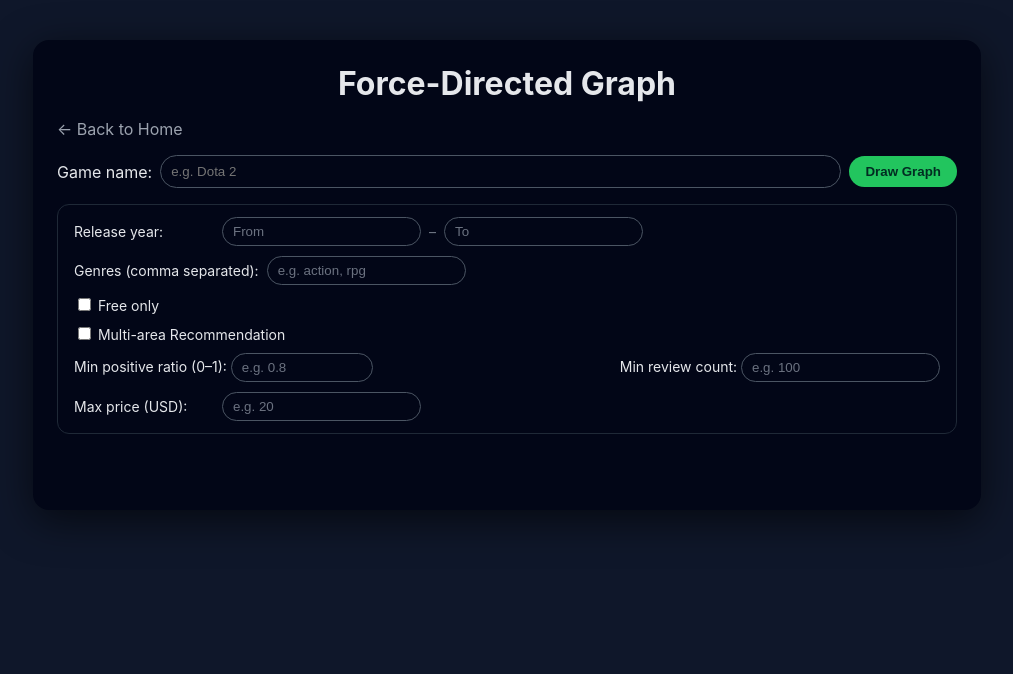
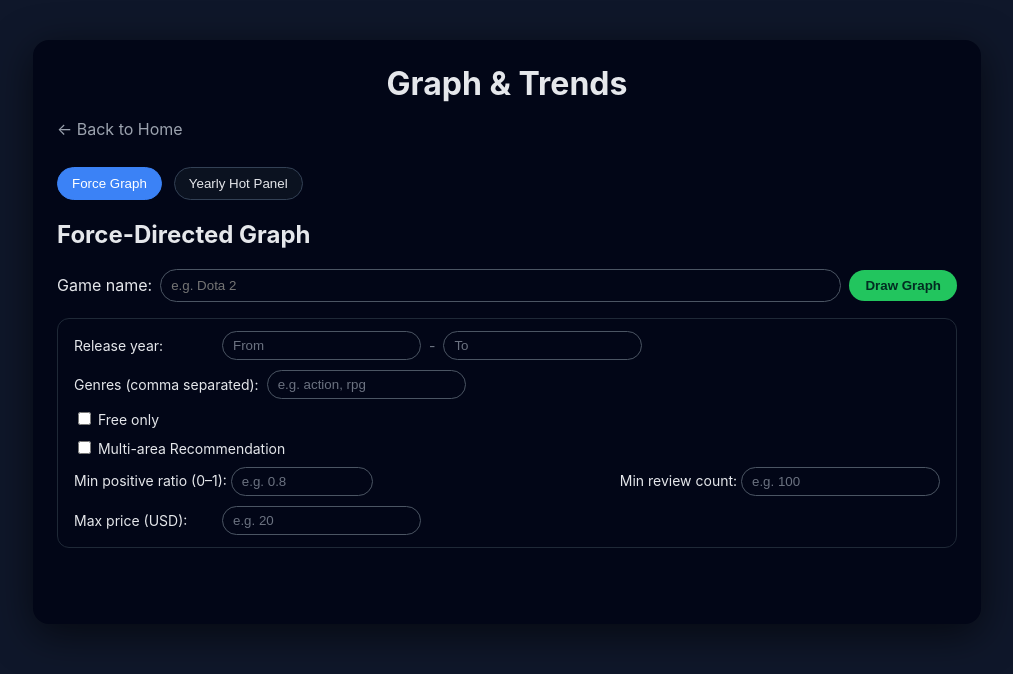
Before and after one commit to lvelf/SteamAI, a Flask app: page /graph in a window 1280 px wide. Shown: the part 86-760 px from the top of the page, without its empty margins (133-1146 px from the left). Run offline with Flask 3, Linux system fonts and the light colour scheme; parts of the project's set-up code (start-up, migrations or seed data) failed here and were passed over.

Commit message:
add yearly rating hot table and panel

```diff
--- a/Spark/spark_pipeline_apps.py
+++ b/Spark/spark_pipeline_apps.py
@@ -18,6 +18,7 @@ def create_spark(app_name="SteamAI-Spark"):
     )
 
     return spark
+
 
 # Clean application table
 def build_apps_table(spark, csv_base_dir, out_path):
@@ -93,6 +94,7 @@ def build_apps_table(spark, csv_base_dir, out_path):
     )
 
     # realease date
+
     apps = apps.withColumn(
         "release_year_str",
         regexp_extract(col("release_date"), r"(\\d{4})", 1)
@@ -104,6 +106,7 @@ def build_apps_table(spark, csv_base_dir, out_path):
     )
 
     apps = apps.drop("release_year_str")
+
 
     apps = apps.withColumn(
         "name_normalized",
--- a/Website/static/graph.js
+++ b/Website/static/graph.js
@@ -1,3 +1,4 @@
+// ======================= Graph: inputs & filters =======================
 const gInput = document.getElementById("game-input");
 const gBtn = document.getElementById("draw-btn");
 const gStatus = document.getElementById("status");
@@ -12,32 +13,242 @@ const minPosRatioInput = document.getElementById("min-positive-ratio");
 const minReviewCountInput = document.getElementById("min-review-count");
 const maxPriceInput = document.getElementById("max-price");
 
+// ======================= Tabs: Graph <-> Hot =======================
+const tabGraph = document.getElementById("tab-graph");
+const tabHot = document.getElementById("tab-hot");
+const graphPanel = document.getElementById("graph-panel");
+const hotPanel = document.getElementById("hot-panel");
 
-gBtn.addEventListener("click", async () => {
-  const name = gInput.value.trim();
-  if (!name) {
-    gStatus.textContent = "Please enter a game name.";
+function showGraph() {
+  tabGraph?.classList.add("active");
+  tabHot?.classList.remove("active");
+  graphPanel?.classList.remove("hidden");
+  hotPanel?.classList.add("hidden");
+}
+
+function showHot() {
+  tabHot?.classList.add("active");
+  tabGraph?.classList.remove("active");
+  hotPanel?.classList.remove("hidden");
+  graphPanel?.classList.add("hidden");
+}
+
+tabGraph?.addEventListener("click", showGraph);
+tabHot?.addEventListener("click", showHot);
+
+// ======================= Hot UI (front-end first: mock) =======================
+const hotYearInput = document.getElementById("hot-year");
+const hotBtn = document.getElementById("hot-btn");
+const hotStatus = document.getElementById("hot-status");
+const hotTable = document.getElementById("hot-table");
+const hotTbody = hotTable?.querySelector("tbody");
+
+(function initHotDefaultYear() {
+  if (!hotYearInput) return;
+  // default to last year
+  hotYearInput.value = String(new Date().getFullYear() - 1);
+})();
+
+function renderHotTable(rows) {
+  if (!hotTbody || !hotTable) return;
+  hotTbody.innerHTML = "";
+
+  rows.forEach((r, idx) => {
+    const pop =
+      typeof r.popularity === "number"
+        ? r.popularity.toFixed(3)
+        : (r.popularity ?? "");
+
+    const pr =
+      typeof r.positive_ratio === "number"
+        ? r.positive_ratio.toFixed(3)
+        : (r.positive_ratio ?? "");
+
+    const tr = document.createElement("tr");
+    tr.innerHTML = `
+      <td>${idx + 1}</td>
+      <td>${r.appid ?? ""}</td>
+      <td>${r.name ?? ""}</td>
+      <td>${pop}</td>
+      <td>${r.review_count ?? ""}</td>
+      <td>${pr}</td>
+    `;
+    hotTbody.appendChild(tr);
+  });
+
+  hotTable.classList.remove("hidden");
+}
+
+const hotChart = document.getElementById("hot-chart");
+
+function drawHotLineChart(rows) {
+  if (!hotChart) return;
+
+  hotChart.innerHTML = "";
+  hotChart.classList.remove("hidden");
+
+  // top10
+  const data = (rows || []).slice(0, 10).map((r, i) => ({
+    rank: i + 1,
+    popularity: Number(r.popularity ?? 0),
+    name: r.name ?? "",
+  }));
+
+  if (!data.length) {
+    hotChart.textContent = "No chart data.";
     return;
   }
 
-  gStatus.textContent = "Loading graph data...";
-  gContainer.innerHTML = "";
+  const width = 900;
+  const height = 320;
+  const margin = { top: 20, right: 20, bottom: 45, left: 60 };
+
+  const svg = d3.select(hotChart)
+    .append("svg")
+    .attr("width", width)
+    .attr("height", height);
+
+  const x = d3.scaleLinear()
+    .domain([1, d3.max(data, d => d.rank)])
+    .range([margin.left, width - margin.right]);
+
+  const y = d3.scaleLinear()
+    .domain([0, d3.max(data, d => d.popularity)]).nice()
+    .range([height - margin.bottom, margin.top]);
+
+  // axes
+  svg.append("g")
+    .attr("transform", `translate(0,${height - margin.bottom})`)
+    .call(d3.axisBottom(x).ticks(data.length).tickFormat(d3.format("d")));
+
+  svg.append("g")
+    .attr("transform", `translate(${margin.left},0)`)
+    .call(d3.axisLeft(y));
+
+  // axis labels
+  svg.append("text")
+    .attr("x", (width) / 2)
+    .attr("y", height - 10)
+    .attr("text-anchor", "middle")
+    .attr("fill", "#9ca3af")
+    .text("Rank");
+
+  svg.append("text")
+    .attr("transform", "rotate(-90)")
+    .attr("x", -height / 2)
+    .attr("y", 16)
+    .attr("text-anchor", "middle")
+    .attr("fill", "#9ca3af")
+    .text("Popularity");
+
+  // line
+  const line = d3.line()
+    .x(d => x(d.rank))
+    .y(d => y(d.popularity));
+
+  svg.append("path")
+    .datum(data)
+    .attr("fill", "none")
+    .attr("stroke", "#22c55e")
+    .attr("stroke-width", 2.5)
+    .attr("d", line);
+
+  // points
+  const pts = svg.append("g")
+    .selectAll("circle")
+    .data(data)
+    .enter()
+    .append("circle")
+    .attr("cx", d => x(d.rank))
+    .attr("cy", d => y(d.popularity))
+    .attr("r", 4)
+    .attr("fill", "#22c55e");
+
+  // rank labels near points
+  svg.append("g")
+    .selectAll("text.rank-label")
+    .data(data)
+    .enter()
+    .append("text")
+    .attr("class", "rank-label")
+    .attr("x", d => x(d.rank) + 6)
+    .attr("y", d => y(d.popularity) - 6)
+    .attr("font-size", 10)
+    .attr("fill", "#e5e7eb")
+    .text(d => `#${d.rank}`);
+
+  // tooltip (native)
+  pts.append("title")
+    .text(d => `#${d.rank} ${d.name}\npopularity=${d.popularity.toFixed(3)}`);
+}
+
+
+
+async function fetchHotTop10(year) {
+  const resp = await fetch(`/api/year_hot?year=${encodeURIComponent(year)}`);
+  const data = await resp.json();
+  if (!resp.ok) throw new Error(data.error || "Error fetching hot");
+  return data.rows || [];
+}
+
+hotBtn?.addEventListener("click", async () => {
+  const year = hotYearInput?.value?.trim();
+  if (!year) {
+    if (hotStatus) hotStatus.textContent = "Please enter a year.";
+    return;
+  }
+
+  if (hotStatus) hotStatus.textContent = `Loading Top 10 for ${year}...`;
+  hotTable?.classList.add("hidden");
+
+  hotChart?.classList.add("hidden");
+  if (hotChart) hotChart.innerHTML = "";
+
+  try {
+    const rows = await fetchHotTop10(year);
+    if (hotStatus) hotStatus.textContent = `Top 10 games in ${year}`;
+    renderHotTable(rows);
+    drawHotLineChart(rows);
+  } catch (e) {
+    console.error(e);
+    if (hotStatus) hotStatus.textContent = "Failed to load hot.";
+    hotChart?.classList.add("hidden");
+  }
+});
+
+hotYearInput?.addEventListener("keydown", (e) => {
+  if (e.key === "Enter") {
+    e.preventDefault();
+    hotBtn?.click();
+  }
+});
+
+// ======================= Graph fetch + render =======================
+gBtn?.addEventListener("click", async () => {
+  const name = gInput?.value?.trim();
+  if (!name) {
+    if (gStatus) gStatus.textContent = "Please enter a game name.";
+    return;
+  }
+
+  if (gStatus) gStatus.textContent = "Loading graph data...";
+  if (gContainer) gContainer.innerHTML = "";
 
   const params = new URLSearchParams();
   params.set("name", name);
 
-  const minYear = minYearInput?.value.trim();
-  const maxYear = maxYearInput?.value.trim();
-  const genres = genresInput?.value.trim();
+  const minYear = minYearInput?.value?.trim();
+  const maxYear = maxYearInput?.value?.trim();
+  const genres = genresInput?.value?.trim();
   const isFree = isFreeInput?.checked;
   const isMulti = isMultiInput?.checked;
-  const minPosRatio = minPosRatioInput?.value.trim();
-  const minReviewCount = minReviewCountInput?.value.trim();
-  const maxPrice = maxPriceInput?.value.trim();
+  const minPosRatio = minPosRatioInput?.value?.trim();
+  const minReviewCount = minReviewCountInput?.value?.trim();
+  const maxPrice = maxPriceInput?.value?.trim();
 
   if (minYear) params.set("min_year", minYear);
   if (maxYear) params.set("max_year", maxYear);
-  if (genres) params.set("genres", genres);          // "action, rpg"
+  if (genres) params.set("genres", genres); // "action, rpg"
   if (isFree) params.set("is_free", "true");
   if (isMulti) params.set("is_multi", "true");
   if (minPosRatio) params.set("min_positive_ratio", minPosRatio);
@@ -49,16 +260,15 @@ gBtn.addEventListener("click", async () => {
     const data = await resp.json();
 
     if (!resp.ok) {
-      gStatus.textContent = data.error || "Error fetching graph data.";
+      if (gStatus) gStatus.textContent = data.error || "Error fetching graph data.";
       return;
     }
 
-    gStatus.textContent = `Center game: ${data.center?.name || name}`;
-
+    if (gStatus) gStatus.textContent = `Center game: ${data.center?.name || name}`;
     drawForceGraph(data.nodes, data.links);
   } catch (err) {
     console.error(err);
-    gStatus.textContent = "Network or server error.";
+    if (gStatus) gStatus.textContent = "Network or server error.";
   }
 });
 
@@ -71,7 +281,7 @@ function drawForceGraph(nodes, links) {
     .attr("width", width)
     .attr("height", height);
 
-  const color = d => d.group === 0 ? "#f97316" : "#3b82f6";
+  const color = (d) => (d.group === 0 ? "#f97316" : "#3b82f6");
 
   const simulation = d3.forceSimulation(nodes)
     .force("link", d3.forceLink(links).id(d => d.id).distance(d => 200 * (1 - d.value)))
@@ -92,7 +302,7 @@ function drawForceGraph(nodes, links) {
     .selectAll("circle")
     .data(nodes)
     .enter().append("circle")
-    .attr("r", d => d.group === 0 ? 10 : 6)
+    .attr("r", d => (d.group === 0 ? 10 : 6))
     .attr("fill", color)
     .call(drag(simulation));
 
@@ -143,9 +353,9 @@ function drawForceGraph(nodes, links) {
   }
 }
 
-gInput.addEventListener("keydown", (e) => {
+gInput?.addEventListener("keydown", (e) => {
   if (e.key === "Enter") {
     e.preventDefault();
-    gBtn.click();
+    gBtn?.click();
   }
 });
--- a/Website/static/style.css
+++ b/Website/static/style.css
@@ -357,3 +357,24 @@ body.home .container {
 .range-sep {
   color: #6b7280;
 }
+
+.view-toggle{
+  display:flex;
+  gap:12px;
+  margin: 12px 0 18px;
+}
+
+.tab-btn{
+  padding: 8px 14px;
+  border-radius: 999px;
+  border: 1px solid #334155;
+  background:#0b1220;
+  color:#e5e7eb;
+  cursor:pointer;
+}
+
+.tab-btn.active{
+  background:#3b82f6;
+  border-color:#3b82f6;
+  color:white;
+}
--- a/Website/templates/graph.html
+++ b/Website/templates/graph.html
@@ -2,7 +2,7 @@
 <html lang="en">
 <head>
   <meta charset="utf-8">
-  <title>SteamAI - Force Graph</title>
+  <title>SteamAI - Graph & Hot</title>
   <link rel="stylesheet" href="{{ url_for('static', filename='style.css') }}">
 </head>
 <body>
@@ -16,9 +16,20 @@
       <a href="/summary">Summary</a>
     </div>
   </header>
+
   <div class="container">
-    <h1>Force-Directed Graph</h1>
+    <h1>Graph & Trends</h1>
     <a href="{{ url_for('index') }}" class="link-back">← Back to Home</a>
+
+    <!-- Toggle -->
+    <div class="view-toggle">
+      <button id="tab-graph" class="tab-btn active">Force Graph</button>
+      <button id="tab-hot" class="tab-btn">Yearly Hot Panel</button>
+    </div>
+
+    <!-- ================= Graph Panel ================= -->
+    <section id="graph-panel">
+      <h2>Force-Directed Graph</h2>
 
       <div class="search-box">
         <label for="game-input">Game name:</label>
@@ -26,13 +37,11 @@
         <button id="draw-btn">Draw Graph</button>
       </div>
 
-
       <div class="filter-panel">
-
         <div class="filter-row">
           <label>Release year:</label>
           <input id="min-year" type="number" placeholder="From" />
-    <span class="range-sep">–</span>
+          <span class="range-sep">-</span>
           <input id="max-year" type="number" placeholder="To" />
         </div>
 
@@ -40,7 +49,6 @@
           <label>Genres (comma separated):</label>
           <input id="genres" type="text" placeholder="e.g. action, rpg" />
         </div>
-
 
         <div class="filter-row">
           <label>
@@ -71,14 +79,43 @@
           <label>Max price (USD):</label>
           <input id="max-price" type="number" min="0" step="0.5" placeholder="e.g. 20" />
         </div>
-
       </div>
 
       <div id="status"></div>
       <div id="graph"></div>
+    </section>
+
+    <!-- ================= Hot Panel ================= -->
+    <section id="hot-panel" class="hidden">
+      <h2>Yearly Hot (Top 10)</h2>
+
+      <div class="search-box">
+        <label for="hot-year">Year:</label>
+        <input id="hot-year" type="number" placeholder="e.g. 2024" />
+        <button id="hot-btn">Search</button>
+        <span id="hot-status" style="margin-left:12px;color:#9ca3af;"></span>
       </div>
 
-  <!-- 引入 D3 -->
+      <table id="hot-table" class="hidden">
+        <thead>
+          <tr>
+            <th>#</th>
+            <th>appid</th>
+            <th>name</th>
+            <th>popularity</th>
+            <th>review_count</th>
+            <th>positive_ratio</th>
+          </tr>
+        </thead>
+        <tbody></tbody>
+      </table>
+
+      <div id="hot-chart" class="hidden"></div>
+
+    </section>
+  </div>
+
+  <!-- D3 -->
   <script src="https://d3js.org/d3.v7.min.js"></script>
   <script src="{{ url_for('static', filename='graph.js') }}"></script>
 </body>
--- a/recommendation/app.py
+++ b/recommendation/app.py
@@ -283,6 +283,7 @@ def api_graph():
     #    seed["appid"],
     #    top_k=10,
     #)
+
     df_clean = df.where(pd.notnull(df), None)
     df_clean = df.replace({np.nan: None})
     recs = df_clean.to_dict(orient="records")
@@ -423,6 +424,30 @@ def api_review_summary():
     }
     return jsonify(payload)
 
+@app.route("/api/year_hot")
+def api_year_hot():
+    year_str = request.args.get("year", "").strip()
+    try:
+        year = int(year_str)
+    except Exception:
+        return jsonify({"error": "Missing or invalid year"}), 400
+
+    df = rec.apps.copy()
+
+    if "release_year" not in df.columns:
+        return jsonify({"error": "release_year column not found"}), 500
+
+    df["review_count"] = df["review_count"].fillna(0)
+    df["positive_ratio"] = df["positive_ratio"].fillna(0)
+
+    # popularity score
+    df["popularity"] = 0.6 * np.log1p(df["review_count"]) + 0.4 * df["positive_ratio"]
+
+    df = df[df["release_year"] == year]
+    df = df.sort_values("popularity", ascending=False).head(10)
+
+    rows = df[["appid", "name", "popularity", "review_count", "positive_ratio"]].to_dict(orient="records")
+    return jsonify({"year": year, "rows": rows})
 
 if __name__ == "__main__":
     app.run(debug=True)
```
Also changed, not shown: recommendation/steam_recommender.py (+10 -6 lines), recommendation/test/load_test_parquet.py (+5 -4 lines), recommendation/utils.py (+16 -0 lines). Lines whose indentation alone changed are shown as unchanged.
